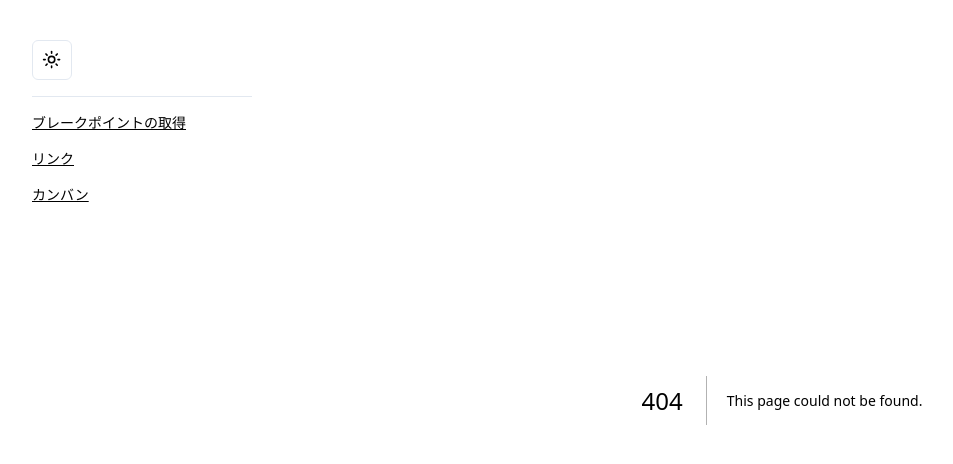
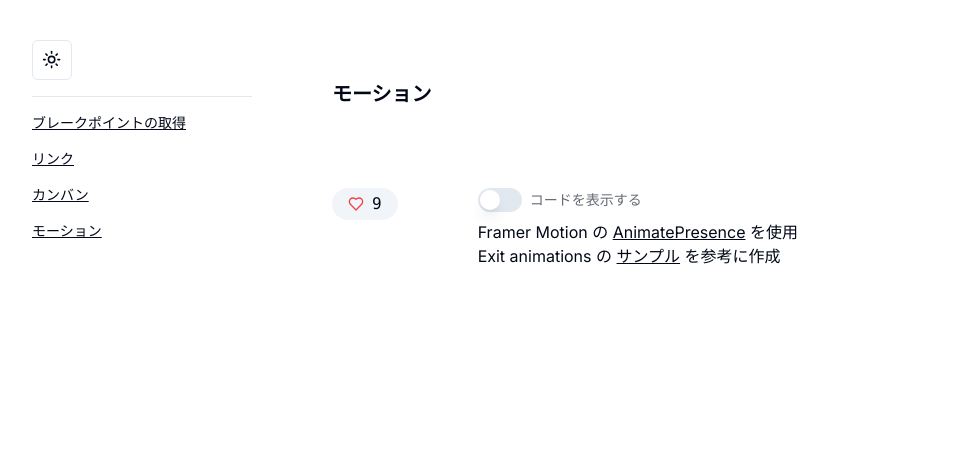
Before and after one commit to issnoj/expt-tailwind, a Next.js app: page /motion in a window 1280 px wide. Before the commit this address had no page. Shown: the top 464 px of the page, without its empty margins (8-961 px from the left). Built offline with nearby package versions, Linux system fonts and the light colour scheme.

Commit message:
add motion

```diff
--- /dev/null
+++ b/app/motion/page.tsx
@@ -0,0 +1,5 @@
+import { MotionPage } from '@/components/motion/motion-page';
+
+export default function Page() {
+  return <MotionPage />;
+}
--- /dev/null
+++ b/components/motion/heart-button.tsx
@@ -0,0 +1,63 @@
+'use client';
+
+import { AnimatePresence, motion } from 'framer-motion';
+import React, { useState } from 'react';
+import { Heart } from 'lucide-react';
+import { cn } from '@/lib/utils';
+
+const variants = {
+  enter: (clicked: boolean) => {
+    return { opacity: 0, y: clicked ? '-100%' : '100%' };
+  },
+  center: { opacity: 1, y: 0 },
+  exit: (clicked: boolean) => {
+    return { opacity: 0, y: clicked ? '100%' : '-100%' };
+  },
+};
+
+export const HeartButton = () => {
+  const [clicked, setClicked] = useState(false);
+  const [value, setValue] = useState(9);
+
+  const handleClick = () => {
+    setValue((prev) => prev + (clicked ? -1 : 1));
+    setClicked((prev) => !prev);
+  };
+
+  return (
+    <>
+      <motion.button
+        className={
+          'flex h-8 items-center gap-2 overflow-hidden rounded-full bg-secondary px-4'
+        }
+        whileTap={{ scale: 1.1 }}
+        onClick={handleClick}
+      >
+        <Heart
+          size={'1em'}
+          strokeWidth={clicked ? 0 : 2}
+          className={cn(clicked ? 'fill-red-500 text-primary' : 'text-red-500')}
+        />
+        <div className={'relative'}>
+          <div className={'collapse font-mono'}>{value}</div>
+          <AnimatePresence initial={false} custom={clicked}>
+            <motion.div
+              className={'absolute left-0 top-0 font-mono'}
+              variants={variants}
+              custom={clicked}
+              key={value}
+              initial="enter"
+              animate={'center'}
+              exit={'exit'}
+              transition={{
+                ease: 'easeIn',
+              }}
+            >
+              {value}
+            </motion.div>
+          </AnimatePresence>
+        </div>
+      </motion.button>
+    </>
+  );
+};
--- /dev/null
+++ b/components/motion/motion-page.tsx
@@ -0,0 +1,105 @@
+'use client';
+
+import React from 'react';
+import { Content } from '@/components/ui/content';
+import { HeartButton } from '@/components/motion/heart-button';
+import { Sample } from '@/components/sample';
+import { Link } from '@/components/ui/link';
+
+export const MotionPage = () => {
+  return (
+    <Content title={'モーション'}>
+      <Sample
+        desc={
+          <div>
+            Framer Motion の{' '}
+            <Link
+              href="https://www.framer.com/motion/animate-presence/"
+              target="_blank"
+            >
+              AnimatePresence
+            </Link>{' '}
+            を使用
+            <br />
+            Exit animations の{' '}
+            <Link
+              href="https://codesandbox.io/p/sandbox/framer-motion-image-gallery-pqvx3?file=%2Fsrc%2FExample.tsx&from-embed="
+              target="_blank"
+            >
+              サンプル
+            </Link>{' '}
+            を参考に作成
+          </div>
+        }
+        code={`
+'use client';
+
+import { AnimatePresence, motion } from 'framer-motion';
+import React, { useState } from 'react';
+import { Heart } from 'lucide-react';
+import { cn } from '@/lib/utils';
+
+const variants = {
+  enter: (clicked: boolean) => {
+    return { opacity: 0, y: clicked ? '-100%' : '100%' };
+  },
+  center: { opacity: 1, y: 0 },
+  exit: (clicked: boolean) => {
+    return { opacity: 0, y: clicked ? '100%' : '-100%' };
+  },
+};
+
+export const HeartButton = () => {
+  const [clicked, setClicked] = useState(false);
+  const [value, setValue] = useState(9);
+
+  const handleClick = () => {
+    setValue((prev) => prev + (clicked ? -1 : 1));
+    setClicked((prev) => !prev);
+  };
+
+  return (
+    <>
+      <motion.button
+        className={
+          'flex h-8 items-center gap-2 overflow-hidden rounded-full bg-secondary px-4'
+        }
+        whileTap={{ scale: 1.1 }}
+        onClick={handleClick}
+      >
+        <Heart
+          size={'1em'}
+          strokeWidth={clicked ? 0 : 2}
+          className={cn(clicked ? 'fill-red-500 text-primary' : 'text-red-500')}
+        />
+        <div className={'relative'}>
+          <div className={'collapse font-mono'}>{value}</div>
+          <AnimatePresence initial={false} custom={clicked}>
+            <motion.div
+              className={'absolute left-0 top-0 font-mono'}
+              variants={variants}
+              custom={clicked}
+              key={value}
+              initial="enter"
+              animate={'center'}
+              exit={'exit'}
+              transition={{
+                ease: 'easeIn',
+              }}
+            >
+              {value}
+            </motion.div>
+          </AnimatePresence>
+        </div>
+      </motion.button>
+    </>
+  );
+};
+
+`}
+      >
+        <HeartButton />
+      </Sample>
+    </Content>
+  );
+};
--- a/components/sample.tsx
+++ b/components/sample.tsx
@@ -8,7 +8,7 @@ type Props = {
   children: React.ReactNode;
   code?: string;
   meta?: string;
-  desc?: string;
+  desc?: React.ReactNode;
 };
 
 export const Sample = ({ code, meta, desc, children }: Props) => {
--- a/components/side-nav.tsx
+++ b/components/side-nav.tsx
@@ -14,6 +14,7 @@ export const SideNav = () => {
         <Link href={'/detect-breakpoint'}>ブレークポイントの取得</Link>
         <Link href={'/link'}>リンク</Link>
         <Link href={'/kanban'}>カンバン</Link>
+        <Link href={'/motion'}>モーション</Link>
       </div>
     </nav>
   );
```
